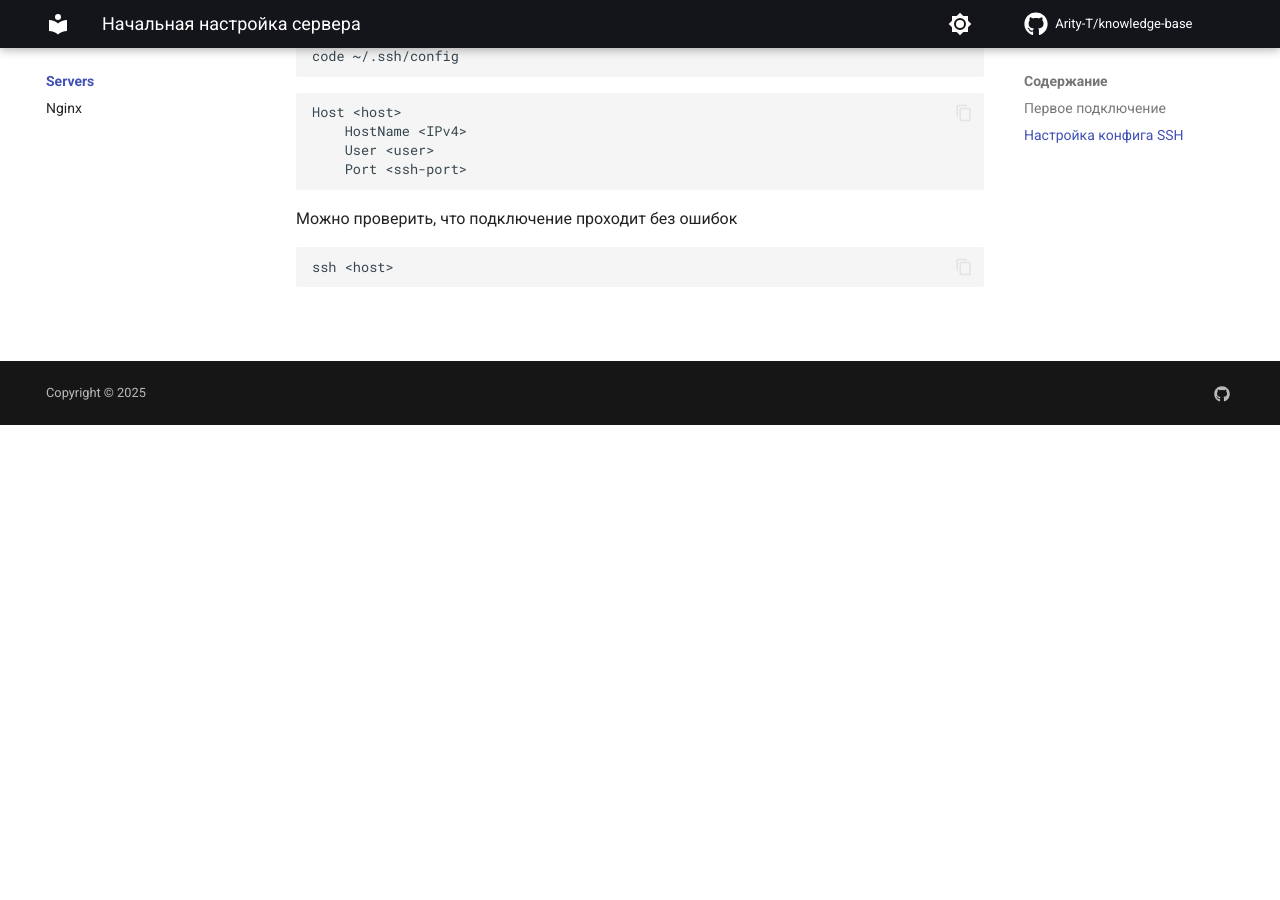
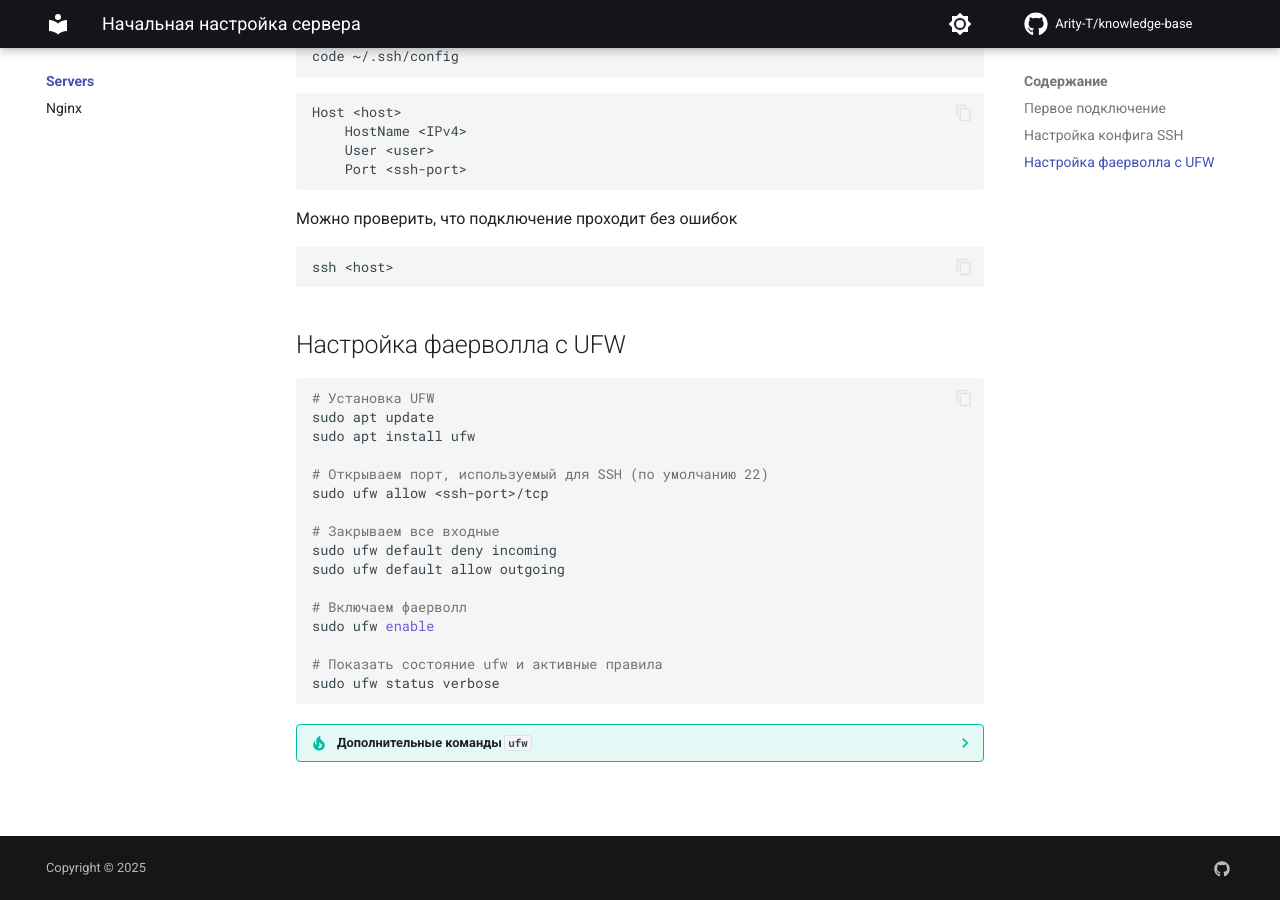
Before and after one commit to Arity-T/knowledge-base, an MkDocs documentation site: the page built from docs/servers/index.md, in a window 1280 px wide and 900 px high, scrolled down 1560 px. Built offline with MkDocs 1.6.1 and Material for MkDocs 9.7.7, drawn with Linux system fonts in a browser that asks for light colours; comment, search, counter and statistics services are not loaded; before the commit the page ends 1985 px from its top, so only the background shows below that.

Commit message:
Настройка фаерволла c UFW

````diff
--- a/docs/servers/index.md
+++ b/docs/servers/index.md
@@ -79,3 +79,51 @@ Host <host>
 ```sh
 ssh <host>
 ```
+
+## Настройка фаерволла c UFW
+
+
+```sh
+# Установка UFW
+sudo apt update
+sudo apt install ufw
+
+# Открываем порт, используемый для SSH (по умолчанию 22)
+sudo ufw allow <ssh-port>/tcp
+
+# Закрываем все входные
+sudo ufw default deny incoming
+sudo ufw default allow outgoing
+
+# Включаем фаерволл
+sudo ufw enable
+
+# Показать состояние ufw и активные правила
+sudo ufw status verbose
+```
+
+??? tip "Дополнительные команды `ufw`"
+
+    ```sh
+    # Отключить фаерволл
+    sudo ufw disable
+
+    # Удалить правило (применятся настройки по умолчанию)
+    sudo ufw delete allow <port>/<protocol> # удалить разрешение
+    sudo ufw delete deny <port>/<protocol> # удалить запрет
+
+    # Сброс всех правил
+    sudo ufw reset
+
+    # Вывести логи ufw
+    sudo tail -f -n 100 /var/log/ufw.log
+
+    # Изменить уровень логирования
+    sudo ufw logging <low/medium/high>
+
+    # Разрешить доступ ко всем портам с определённого IP-адреса
+    sudo ufw allow from <IPv4>
+
+    # Разрешить доступ к порту с определённого IP-адреса
+    sudo ufw allow from <IPv4> to any port <port>
+    ```
````
